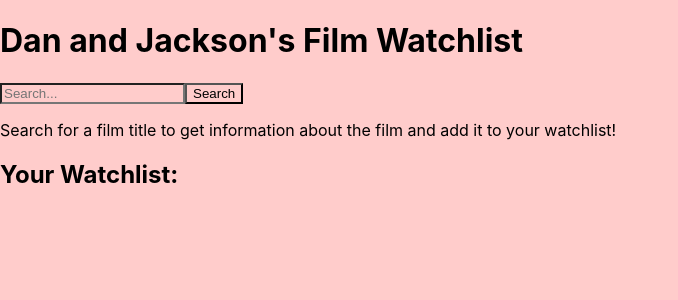
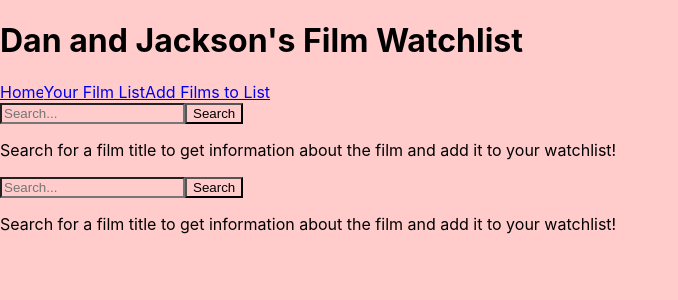
Before and after one commit to JacksonColeman/CatalogueCinematica, a React (Create React App) app in the folder p2groupproj/: page /addfilms in a window 1280 px wide. Shown: the top 300 px of the page, without its empty margins (0-678 px from the left). Built offline with nearby package versions, Linux system fonts and the light colour scheme.

Commit message:
routes added. Issue w/search bar

```diff
--- a/p2groupproj/package.json
+++ b/p2groupproj/package.json
@@ -8,6 +8,7 @@
     "@testing-library/user-event": "^13.5.0",
     "react": "^18.2.0",
     "react-dom": "^18.2.0",
+    "react-router-dom": "^5.3.3",
     "react-scripts": "5.0.1",
     "web-vitals": "^2.1.4"
   },
--- a/p2groupproj/src/App.js
+++ b/p2groupproj/src/App.js
@@ -1,31 +1,50 @@
 import logo from './logo.svg';
 import React, {useEffect, useState} from 'react';
 import './App.css';
-import About from "./components/About"
+import { Switch, Route } from "react-router-dom";
+import Home from "./components/Home"
 import NavBar from "./components/NavBar"
-import FilmWatchMgr from "./components/FilmWatchMgr"
+import AddFilms from "./components/AddFilms"
 import Search from './components/Search';
 import WatchList from './components/WatchList';
 
 
 function App() {
   const [watchlist, setWatchlist] = useState([])
+  const [page, setPage] = useState("/")
+
 
   const addToWatchlist = (film) => {
     setWatchlist([...watchlist, film])
   }
 
-  console.log(About, NavBar, FilmWatchMgr)
+  console.log(Home, NavBar, AddFilms)
   // Search API by Title
   //https://www.omdbapi.com/?t={name}&apikey=ecf3f0c5
 
   return (
     <div className="App">
       <header><h1>Dan and Jackson's Film Watchlist</h1></header>
-      <Search addToWatchlist={addToWatchlist}/>
-      <WatchList watchlist={watchlist}/>
+      <NavBar onChangePage={setPage} />
+      <Switch>
+        <Route path="/yourfilmlist">
+          <WatchList watchlist={watchlist}/>
+        </Route>
+        <Route path="/addfilms">
+          <AddFilms addToWatchlist={addToWatchlist}/>
+        </Route>
+        <Route exact path="/">
+          <Home />
+        </Route>
+        <Route path="*">
+          <h1>404 not found</h1>
+        </Route>
+      </Switch>
+      <Search />
+
     </div>
   )
 }
 
+
 export default App;
--- /dev/null
+++ b/p2groupproj/src/components/AddFilms.js
@@ -0,0 +1,18 @@
+import React, {useState} from 'react'
+// import WatchList from "./WatchList"
+import Search from "./Search"
+import NewFilmForm from "./NewFilmForm"
+
+
+function AddFilms ({addToWatchlist}) {
+    return(
+        <div>
+            {/* <WatchList /> */}
+            <Search addToWatchList={addToWatchlist}/>
+            <NewFilmForm />
+
+        </div>
+    )
+}
+
+export default AddFilms
--- a/p2groupproj/src/components/FilmWatchMgr.js
+++ /dev/null
@@ -1,18 +0,0 @@
-import React from 'react'
-import WatchList from "./WatchList"
-import Search from "./Search"
-import NewFilmForm from "./NewFilmForm"
-
-
-function FilmWatchMgr () {
-    return(
-        <div>
-            <WatchList />
-            <Search />
-            <NewFilmForm />
-
-        </div>
-    )
-}
-
-export default FilmWatchMgr
--- a/p2groupproj/src/components/About.js
+++ b/p2groupproj/src/components/Home.js
@@ -1,9 +1,9 @@
 import React from 'react'
 
-function About () {
+function Home () {
     return(
         <div></div>
     )
 }
 
-export default About
+export default Home
--- a/p2groupproj/src/components/NavBar.js
+++ b/p2groupproj/src/components/NavBar.js
@@ -1,9 +1,19 @@
 import React from 'react'
+import { NavLink } from "react-router-dom"
+
 
 function NavBar () {
     return(
-        <div></div>
+        <div className="navbar">
+            <NavLink exact to ="/">Home</NavLink>
+            <NavLink to="/yourfilmlist">Your Film List</NavLink>
+            <NavLink to="/addfilms">Add Films to List</NavLink>
+        </div>
     )
 }
 
+{/* <NavLink exact to="/">Home</NavLink>
+<NavLink to="/about">About</NavLink>
+<NavLink to="/projects">Projects</NavLink> */}
+
 export default NavBar
--- a/p2groupproj/src/index.js
+++ b/p2groupproj/src/index.js
@@ -1,13 +1,17 @@
 import React from 'react';
 import ReactDOM from 'react-dom/client';
+import { BrowserRouter as Router } from "react-router-dom";
 import './index.css';
 import App from './App';
 import reportWebVitals from './reportWebVitals';
 
 const root = ReactDOM.createRoot(document.getElementById('root'));
 root.render(
+
   <React.StrictMode>
-    <App />
+    <Router>
+      <App />
+    </Router>
   </React.StrictMode>
 );
 
```
Also changed, not shown: 1 other file (tests, documents, lock files or other folders).
